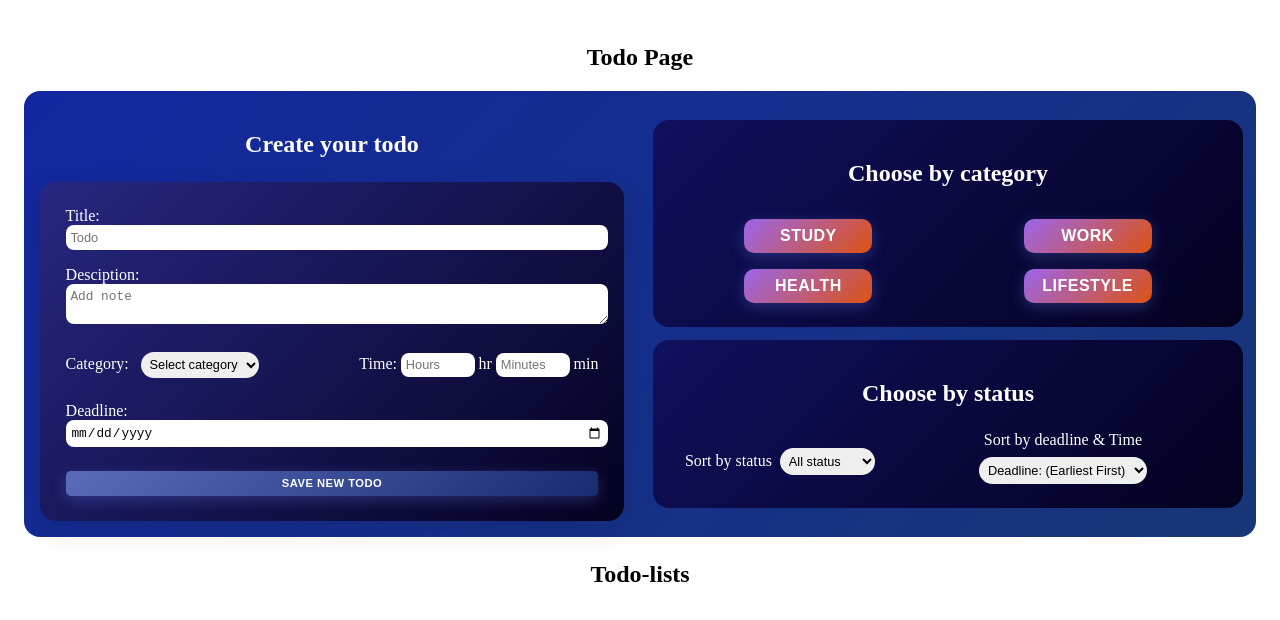
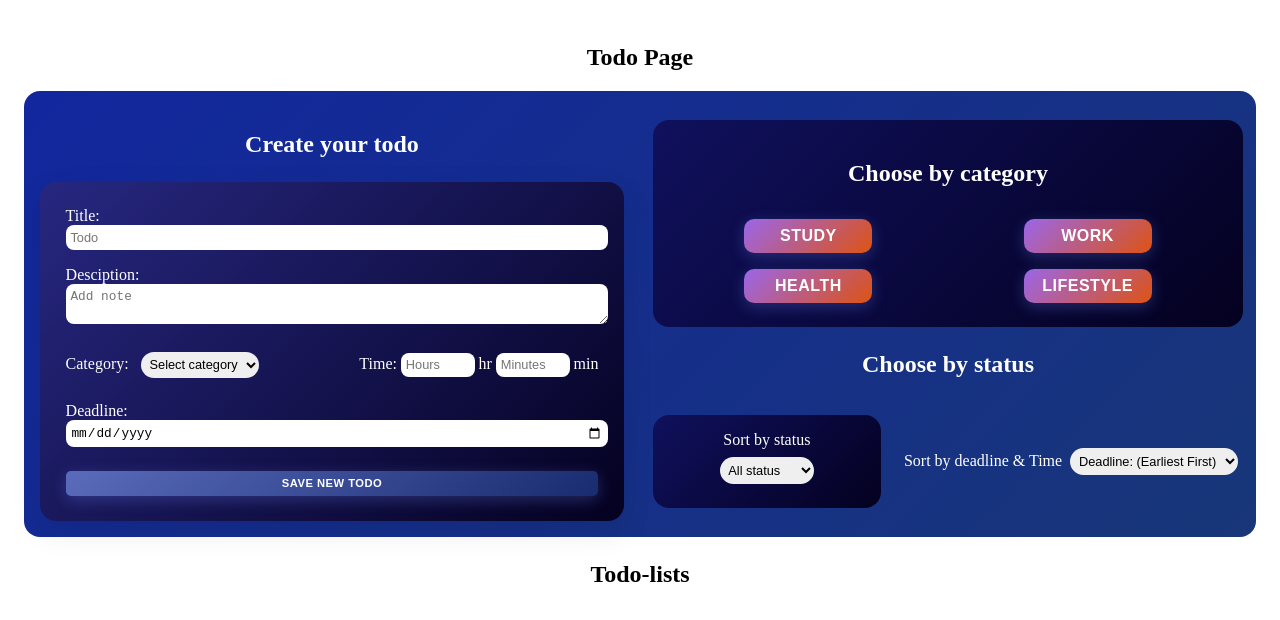
Before and after one commit to ddaviddahlgren/Projektarbete-Frontend-2, a React (Vite) app: page /todos in a window 1280 px wide. Shown: the top 620 px of the page. Built offline with nearby package versions, Linux system fonts and the light colour scheme.

Commit message:
feat: update className

```diff
--- a/src/components/todos/chooseTodo/ChooseTodo.jsx
+++ b/src/components/todos/chooseTodo/ChooseTodo.jsx
@@ -30,10 +30,10 @@ const ChooseTodo = () => {
           ))}
         </div>
       </div>
-      <div className={style.chooseStatus}>
+      <div className={style.chooseContainer}>
         <h3>Choose by status</h3>
         <div className={style.sortBySelect}>
-          <div>
+          <div className={style.chooseStatus}>
             <label>Sort by status</label>
             <select
               onChange={(e) => setFilterStatus(e.target.value)}
@@ -45,7 +45,7 @@ const ChooseTodo = () => {
             </select>
           </div>
 
-          <div>
+          <div className={style.chooseDeadline}>
             <label>Sort by deadline & Time</label>
             <select
               onChange={(e) => setSortBy(e.target.value)}
```
